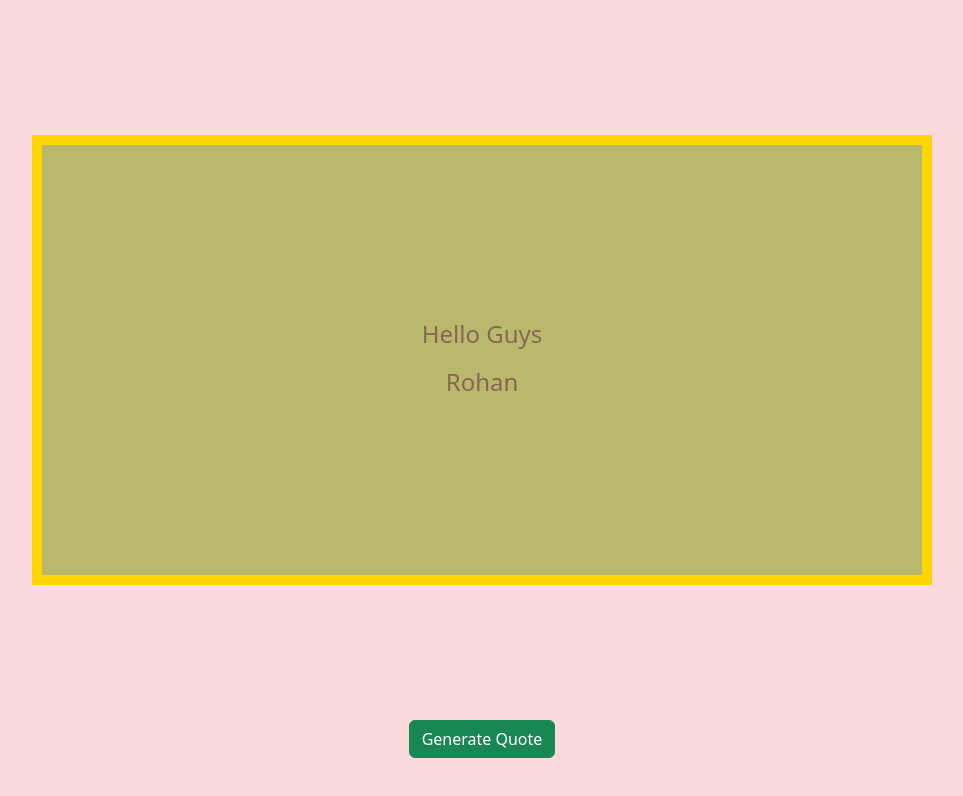
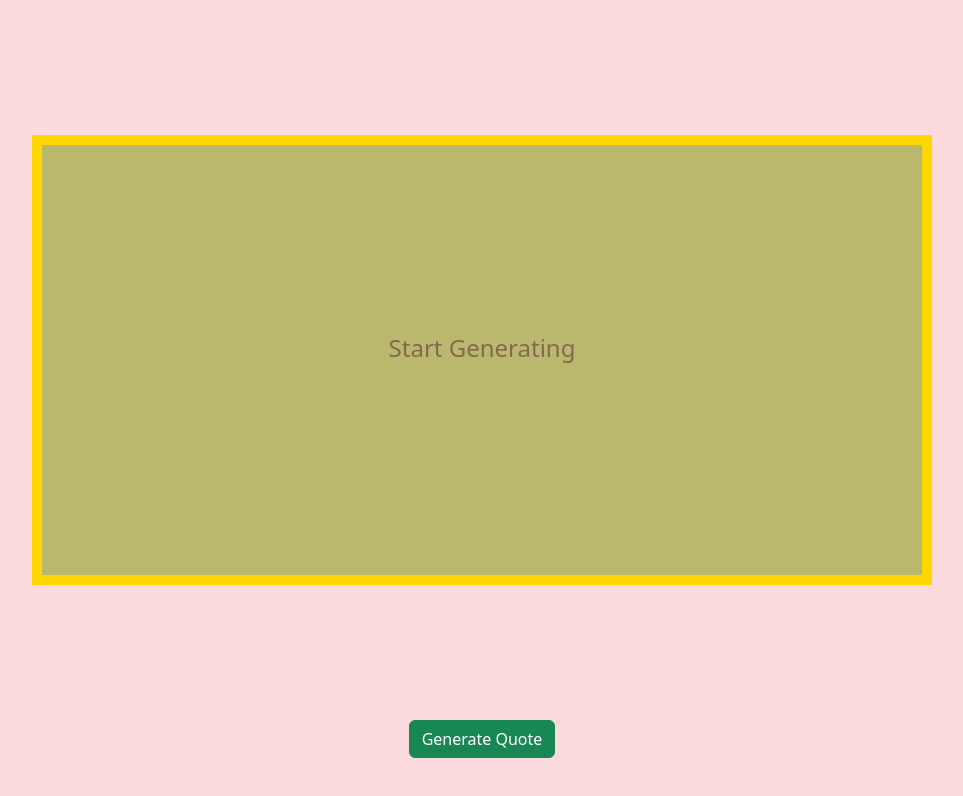
Before and after one commit to RohanSaxena7/20DaysOfJavascriptProjects, a plain HTML site: page Day2_RandomQuoteGenerator/index.html in a window 1280 px wide. Shown: the whole page, without its empty margins (158-1121 px from the left). Drawn offline with nearby package versions, Linux system fonts and the light colour scheme.

Commit message:
made changes to <p>

```diff
--- a/Day2_RandomQuoteGenerator/index.html
+++ b/Day2_RandomQuoteGenerator/index.html
@@ -11,8 +11,8 @@
 <body>
     <div class="container">
         <div class="quotes">
-            <p id="quote">Hello Guys</p>
-            <h3 id="author">Rohan</h3>
+            <p id="quote">Start Generating</p>
+            <h3 id="author"></h3>
         </div>
     </div>
     <div style="text-align: center;">
```
